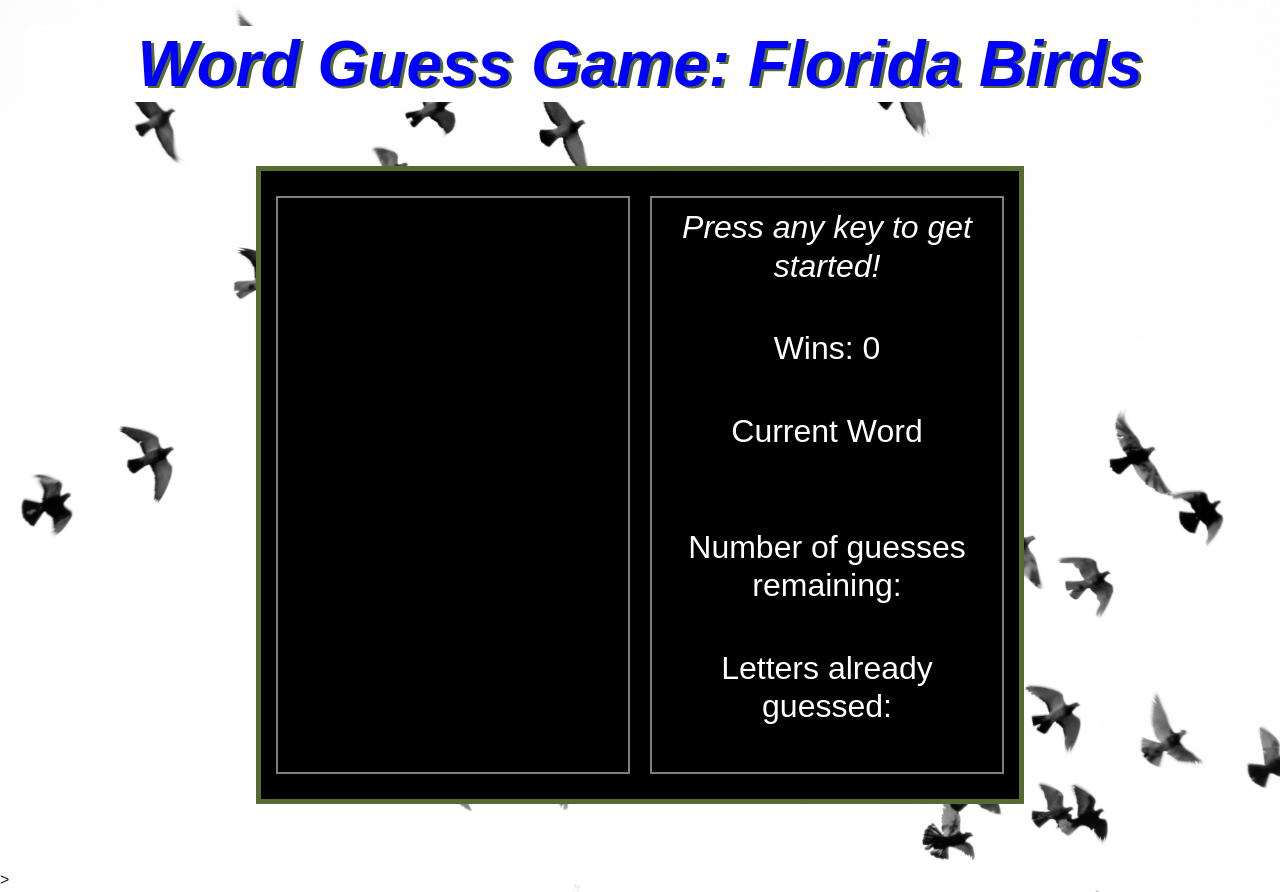
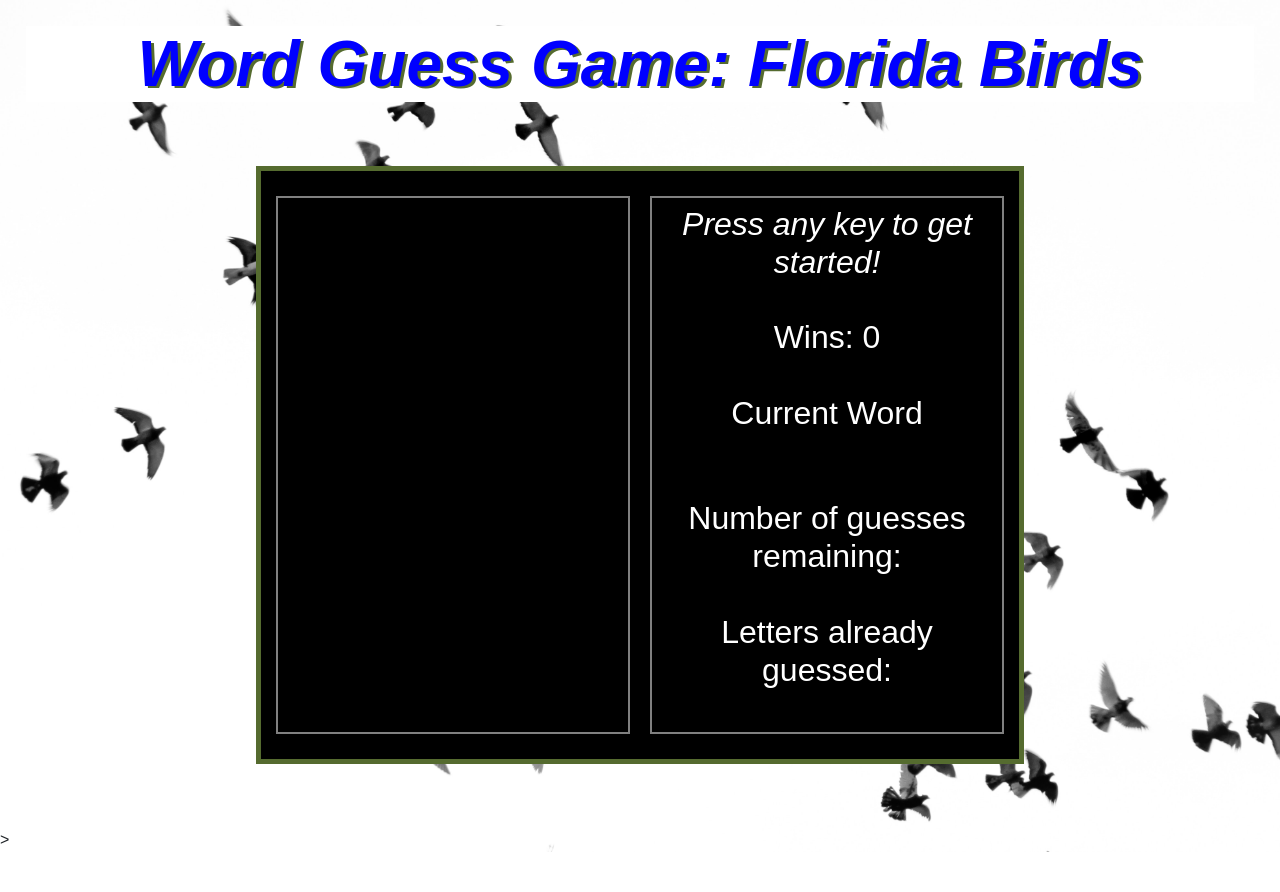
Before and after one commit to rgvegajr/Word-Guess-Game, a plain HTML site: page index.html in a window 1280 px wide. After the commit the page ends 852 px from the top, so only its background shows below. Drawn offline with nearby package versions, Linux system fonts and the light colour scheme.

Commit message:
Add files via upload

```diff
--- a/assets/css/style.css
+++ b/assets/css/style.css
@@ -28,5 +28,5 @@ h1 {
 }
 
 h2 {
-    margin: 10px;
+    margin: 2%;
 }
```
